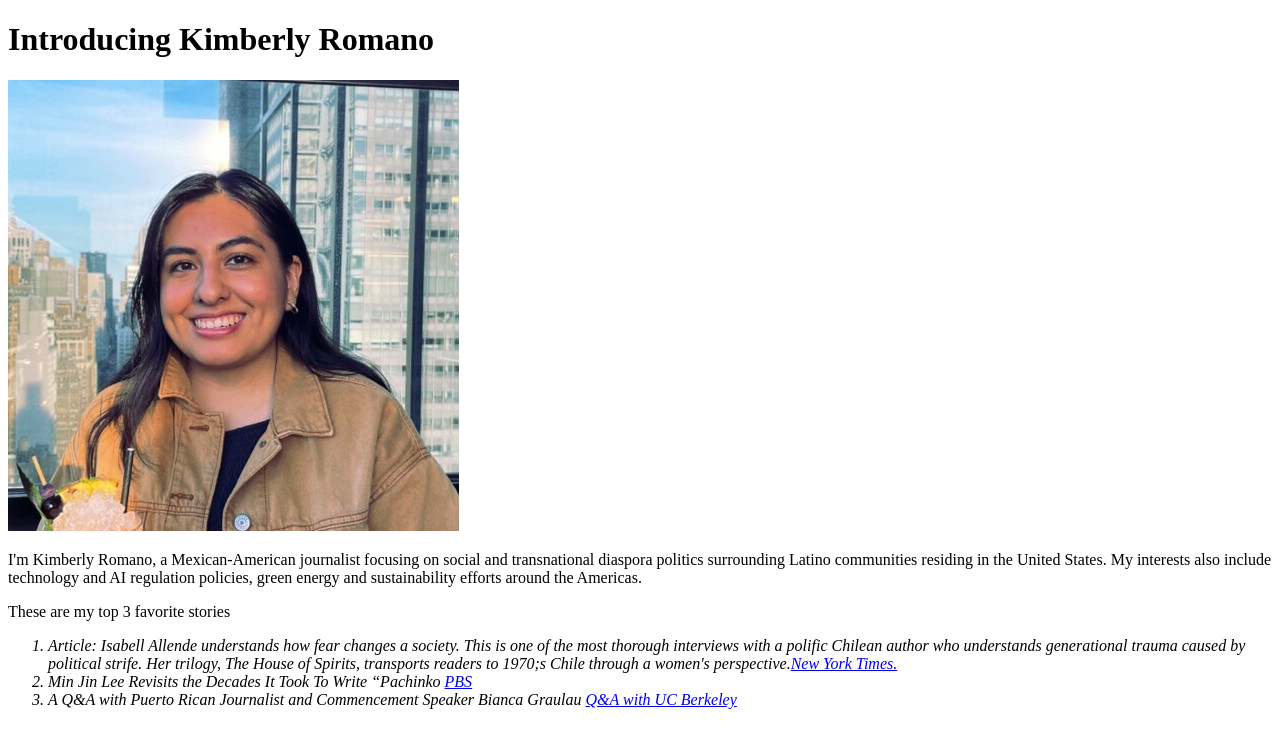
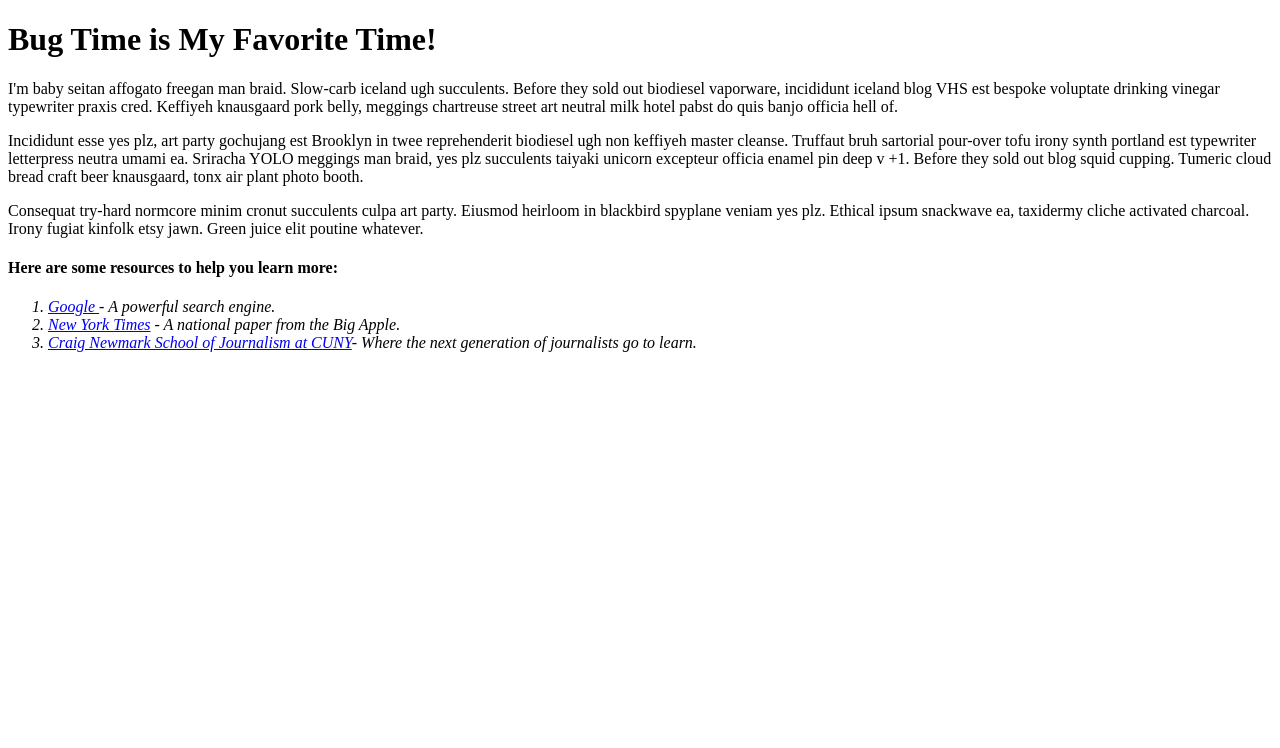
Before and after one commit to kimberlyromano8/Introducing-Kim-Romano, a plain HTML site: page index.html in a window 1280 px wide. Drawn offline with Linux system fonts and the light colour scheme.

```diff
--- a/index.html
+++ b/index.html
@@ -1,28 +1,61 @@
+<!DOCTYPE html>
+<html lang="en">
 
-<!doctype html>
-  <html>
-  <head>
-  	<title> Introducing Kimberly Romano</title>
-      <link rel="stylesheet" href="styles.css" />
-    </head>
-  <body>
-    <div class="headline">
-      <h1 class="MyName"> Introducing Kimberly Romano </h1>
-    </div>
-<img src="Headshot.jpeg" alt="Kimberly Romano Headshot">
-<div>
-      <p class="orange body-text"> I'm Kimberly Romano, a Mexican-American journalist focusing on social and transnational diaspora politics surrounding Latino communities residing in the United States. My interests also include technology and AI regulation policies, green energy and sustainability efforts around the Americas.</p>
-    </div>
+<head>
+    <meta charset="utf-8">
+    <!-- set the character set -->
+    <meta http-equiv="X-UA-Compatible" content="IE=edge">
+    <meta name="viewport" content="width=device-width, initial-scale=1">
+    <!-- first step to a responsive site -->
+    <title>🐛 Bug Time!</title>
 
-       <div>
- <body>
-  <p>These are my top 3 favorite stories</p>
-  <ol>
-  <li>Article: Isabell Allende understands how fear changes a society. This is one of the most thorough interviews with a polific Chilean author who understands generational trauma caused by political strife. Her trilogy, The House of Spirits, transports readers to 1970;s Chile through a women's perspective.<a href="https://www.nytimes.com/es/2025/04/28/espanol/cultura/isabel-allende-entrevista.html" target="_blank">New York Times.</a></li>
-  <li>Min Jin Lee Revisits the Decades It Took To Write “Pachinko <a href="https://www.pbs.org/wnet/americanmasters/podcast/min-jin-lee-interview/" target="_blank">PBS</a></li>
-  <li>A Q&A with Puerto Rican Journalist and Commencement Speaker Bianca Graulau <a href="https://journalism.berkeley.edu/speaker-bianca-graulau/" target="_blank">Q&A with UC Berkeley</a></li>
-</ol>
-</div>
-    </div>
+    <!-- FONT AWESOME -->
+    <link rel="stylesheet" href="https://cdnjs.cloudflare.com/ajax/libs/font-awesome/4.7.0/css/font-awesome.min.css" />
+
+    <!-- Your styles should be called here -->
+    <link rel="stylesheet" href="styles.css">
+    <!-- HTML5 Shim and Respond.js IE8 support of HTML5 elements and media queries -->
+    <!-- WARNING: Respond.js doesn't work if you view the page via file:// -->
+    <!--[if lt IE 9]>
+      	  <script src="https://oss.maxcdn.com/libs/html5shiv/3.7.0/html5shiv.js"></script>
+      	  <script src="https://oss.maxcdn.com/libs/respond.js/1.4.2/respond.min.js"></script>
+      	<![endif]-->
+</head>
+
+<body>
+    <!-- YOUR CONTENT GOES HERE -->
+<h1> Bug Time is My Favorite Time! </h1>
+
+<!-- placeholder text:-->
+ <p>
+    I'm baby seitan affogato freegan man braid. Slow-carb iceland ugh succulents. Before they sold out biodiesel vaporware, incididunt iceland blog VHS est bespoke voluptate drinking vinegar typewriter praxis cred. Keffiyeh knausgaard pork belly, meggings chartreuse street art neutral milk hotel pabst do quis banjo officia hell of.</p>
+
+    <p>Incididunt esse yes plz, art party gochujang est Brooklyn in twee reprehenderit biodiesel ugh non keffiyeh master cleanse. Truffaut bruh sartorial pour-over tofu irony synth portland est typewriter letterpress neutra umami ea. Sriracha YOLO meggings man braid, yes plz succulents taiyaki unicorn excepteur officia enamel pin deep v +1. Before they sold out blog squid cupping. Tumeric cloud bread craft beer knausgaard, tonx air plant photo booth.</p>
+
+    <p>Consequat try-hard normcore minim cronut succulents culpa art party. Eiusmod heirloom in blackbird spyplane veniam yes plz. Ethical ipsum snackwave ea, taxidermy cliche activated charcoal. Irony fugiat kinfolk etsy jawn. Green juice elit poutine whatever.</p>
+
+ <h4>Here are some resources to help you learn more:</h4>
+ <ol>
+    <a href="https://www.Google.com" target="_blank"><li>
+        Google </a>- A powerful search engine.
+    </li>
+    <li>
+        <a href="https://www.nytimes.com">New York Times</a> - A national paper from the Big Apple.
+    </li>
+    <li>
+        <a href="https:www.journalism.cuny.edu/" taget="_blank">Craig Newmark School of Journalism at CUNY</a>- Where the next generation of journalists go to learn.
+    </li>
+
+ </ol>
+
+
+
+
+
+
+
+
+    <!-- Your javascript should be called here -->
 </body>
+
 </html>
```
